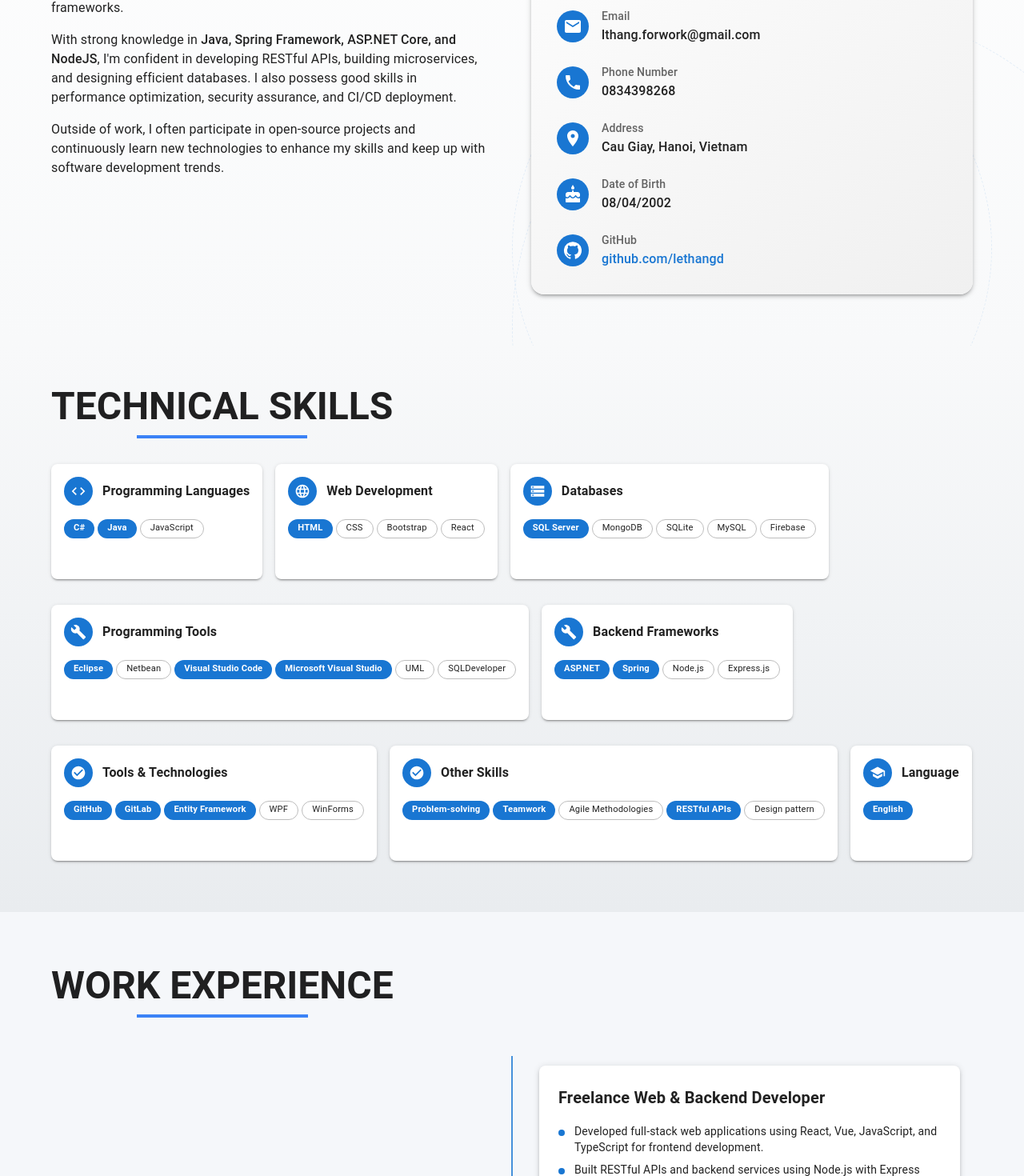
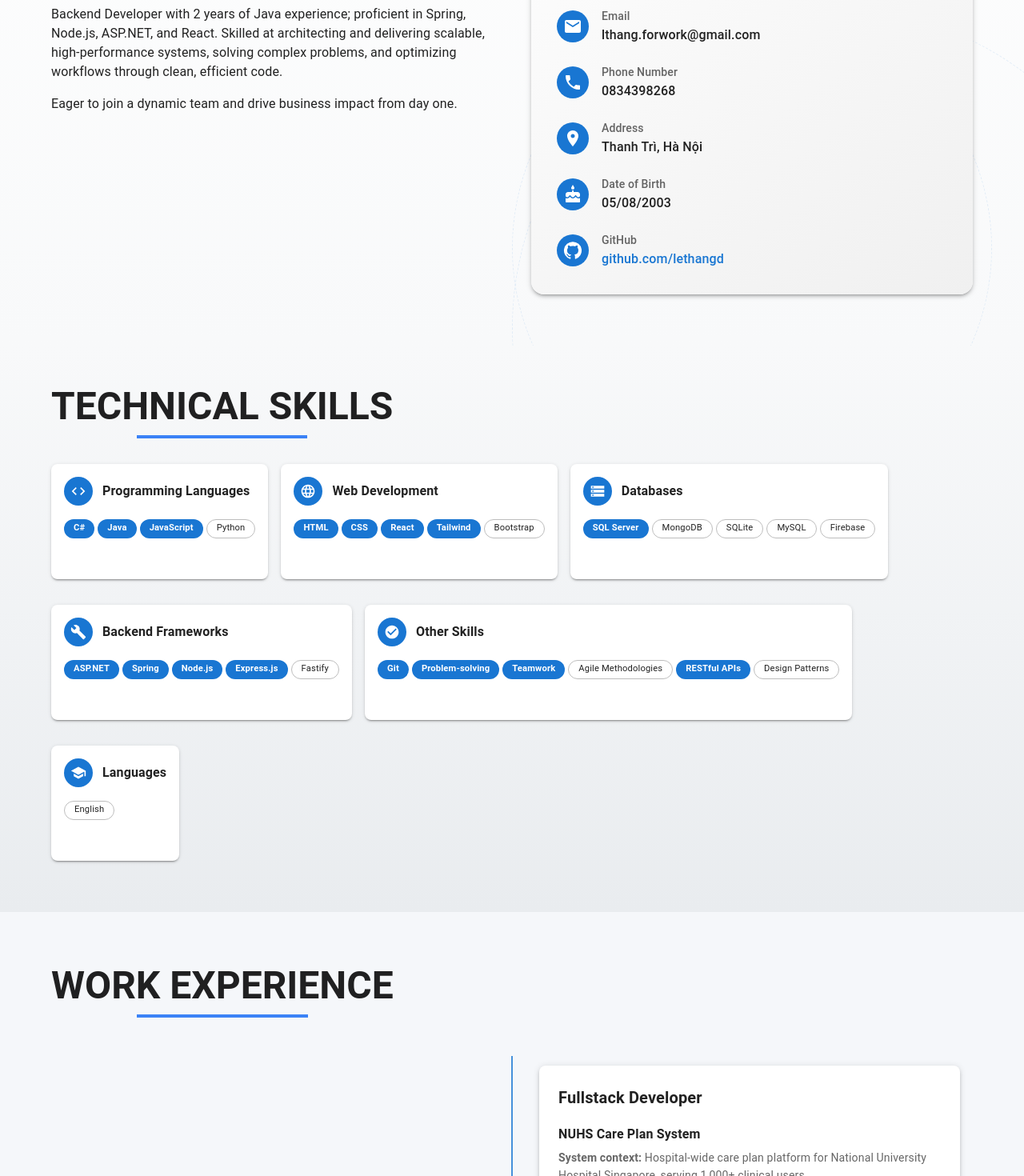
Before and after one commit to lethangd/portfolio, a React (Create React App) app: page / in a window 1280 px wide. Shown: the part 1302-2772 px from the top of the page at 80% size. Built offline with nearby package versions, Linux system fonts and the light colour scheme.

Commit message:
Refactor portfolio content: update personal descriptions, enhance project details, and improve skill levels for clarity and accuracy

```diff
--- a/public/index.html
+++ b/public/index.html
@@ -2,14 +2,14 @@
 <html lang="en">
   <head>
     <meta charset="utf-8" />
-    <link rel="icon" href="%PUBLIC_URL%/cv.PNG" />
+    <link rel="icon" href="%PUBLIC_URL%/cv.jpg" />
     <meta name="viewport" content="width=device-width, initial-scale=1" />
     <meta name="theme-color" content="#000000" />
     <meta
       name="description"
       content="My professional portfolio website showcasing projects and skills"
     />
-    <link rel="apple-touch-icon" href="%PUBLIC_URL%/cv.PNG" />
+    <link rel="apple-touch-icon" href="%PUBLIC_URL%/cv.jpg" />
     <!--
       manifest.json provides metadata used when your web app is installed on a
       user's mobile device or desktop. See https://developers.google.com/web/fundamentals/web-app-manifest/
--- a/src/components/About.tsx
+++ b/src/components/About.tsx
@@ -179,8 +179,7 @@ const About: React.FC = () => {
                 transition={{ delay: 0.2 }}
               >
                 <Typography variant="body1" paragraph sx={{ mt: 2 }}>
-                  I am a <Box component="span" sx={{ color: 'primary.main', fontWeight: 'bold' }}>Backend Developer</Box> with over 2 years of experience developing web applications and complex systems.
-                  I'm passionate about creating powerful and scalable software solutions using modern technologies and frameworks.
+                  Backend Developer with 2 years of Java experience; proficient in Spring, Node.js, ASP.NET, and React. Skilled at architecting and delivering scalable, high-performance systems, solving complex problems, and optimizing workflows through clean, efficient code.
                 </Typography>
               </motion.div>
 
@@ -192,9 +191,7 @@ const About: React.FC = () => {
                 transition={{ delay: 0.3 }}
               >
                 <Typography variant="body1" paragraph>
-                  With strong knowledge in <Box component="span" sx={{ fontWeight: 'medium' }}>Java, Spring Framework, ASP.NET Core, and NodeJS</Box>, I'm confident in developing
-                  RESTful APIs, building microservices, and designing efficient databases. I also possess good skills in performance optimization,
-                  security assurance, and CI/CD deployment.
+                  Eager to join a dynamic team and drive business impact from day one.
                 </Typography>
               </motion.div>
 
@@ -205,10 +202,6 @@ const About: React.FC = () => {
                 viewport={{ once: true }}
                 transition={{ delay: 0.4 }}
               >
-                <Typography variant="body1">
-                  Outside of work, I often participate in open-source projects and continuously learn new technologies
-                  to enhance my skills and keep up with software development trends.
-                </Typography>
               </motion.div>
             </Box>
           </Grid>
@@ -258,7 +251,7 @@ const About: React.FC = () => {
                 >
                   <Box sx={{ display: 'flex', justifyContent: 'center', mb: 4 }}>
                     <Avatar
-                      src={`${process.env.PUBLIC_URL}/cv.PNG`}
+                      src={`${process.env.PUBLIC_URL}/cv.jpg`}
                       alt="Le Minh Thang"
                       sx={{
                         width: 120,
@@ -273,11 +266,11 @@ const About: React.FC = () => {
 
                 <Grid container spacing={3}>
                   {[
-                    { icon: <Person />, label: "Full Name", value: "Le Minh Thang" },
+                    { icon: <Person />, label: "Full Name", value: "LÊ MINH THẮNG" },
                     { icon: <Email />, label: "Email", value: "lthang.forwork@gmail.com" },
                     { icon: <Phone />, label: "Phone Number", value: "0834398268" },
-                    { icon: <LocationOn />, label: "Address", value: "Cau Giay, Hanoi, Vietnam" },
-                    { icon: <Cake />, label: "Date of Birth", value: "08/04/2002" },
+                    { icon: <LocationOn />, label: "Address", value: "Thanh Trì, Hà Nội" },
+                    { icon: <Cake />, label: "Date of Birth", value: "05/08/2003" },
                     {
                       icon: <GitHub />,
                       label: "GitHub",
--- a/src/components/Education.tsx
+++ b/src/components/Education.tsx
@@ -4,7 +4,7 @@ import Grid from '@mui/material/Grid';
 import { School, DateRange, LocationOn, VerifiedUser, EmojiEvents } from '@mui/icons-material';
 import { motion } from 'framer-motion';
 
-interface Education {
+interface EducationItem {
   id: number;
   degree: string;
   institution: string;
@@ -31,23 +31,23 @@ interface Award {
   description?: string;
 }
 
-const educationList: Education[] = [
+const educationList: EducationItem[] = [
   {
     id: 1,
     degree: 'Software Engineering',
-    institution: 'FPT University',
+    institution: 'FPT UNIVERSITY',
     period: '2021 - 2025',
     location: 'Hanoi, Vietnam',
-    description: 'Studying the Software Engineering program, focusing on software development and related technologies.',
-    gpa: '3.0/4.0'
+    description: 'Major: Software Engineering',
+    gpa: '3.0/4'
   },
   {
     id: 2,
-    degree: 'Funix Business Certificate',
+    degree: 'Funix business certificate',
     institution: 'FUNIX',
     period: '2023 - 2025',
     location: 'Online',
-    description: 'Completed the Funix Business Certificate with courses focused on developing skills in the information technology industry.',
+    description: 'Certificate: Funix business certificate',
     gpa: '8.25/10'
   }
 ];
@@ -57,7 +57,7 @@ const certificationsList: Certification[] = [
     id: 1,
     title: 'Computer Communications',
     issuer: 'Coursera',
-    period: '2023',
+    period: '2022',
     url: 'https://coursera.org/share/5d2103f79b9fb228110ab22a49001871'
   },
   {
@@ -71,7 +71,7 @@ const certificationsList: Certification[] = [
     id: 3,
     title: 'Software Development Lifecycle Specialization',
     issuer: 'Coursera',
-    period: '2024',
+    period: '2023',
     url: 'https://coursera.org/share/c70a8b9308f0ecd6d345860e3e4a37b2'
   },
   {
@@ -93,31 +93,24 @@ const certificationsList: Certification[] = [
 const awardsList: Award[] = [
   {
     id: 1,
-    title: 'Scholarship for Best Project',
+    title: 'Top 10 Finalist - VPBank Technology Hackathon 2025',
+    issuer: 'VPBank',
+    year: '2024',
+    description: 'Top 10 Finalist - VPBank Technology Hackathon 2025'
+  },
+  {
+    id: 2,
+    title: 'TECHCOMBANK Scholarship for best project',
     issuer: 'TECHCOMBANK',
     year: '2023',
     description: 'Awarded for outstanding performance and innovative approach in developing a banking solution project.'
   },
   {
-    id: 2,
-    title: 'RIKI Japanese scholarship',
-    issuer: 'FPT SOFTWARE',
-    year: '2024',
-    description: 'Scholarship awarded for Japanese language proficiency and technical skills.'
-  },
-  {
     id: 3,
-    title: 'Achievement awards Spring',
-    issuer: 'FPTU',
-    year: '2023',
-    description: 'Recognition for academic excellence during the Spring semester.'
-  },
-  {
-    id: 4,
-    title: '30% Scholarship for 4 years',
-    issuer: 'FPTU',
-    year: '2021',
-    description: 'Merit-based scholarship covering 30% of tuition fees for the entire 4-year program.'
+    title: 'Academic Scholarship - FPT University',
+    issuer: 'FPT University',
+    year: '2022',
+    description: 'Merit-based scholarship awarded for academic excellence.'
   }
 ];
 
--- a/src/components/Experience.tsx
+++ b/src/components/Experience.tsx
@@ -1,24 +1,71 @@
 import React from 'react';
-import { Box, Container, Typography, Grid, Paper } from '@mui/material';
+import { Box, Chip, Container, Divider, Paper, Typography } from '@mui/material';
 import { Timeline, TimelineItem, TimelineSeparator, TimelineConnector, TimelineContent, TimelineDot, TimelineOppositeContent } from '@mui/lab';
-import { WorkOutline, BusinessCenter, Code, Laptop } from '@mui/icons-material';
+import { BusinessCenter, Code } from '@mui/icons-material';
+
+interface ExperienceProject {
+  title: string;
+  systemContext: string;
+  highlights: string[];
+  techStack: string;
+}
 
 interface ExperienceItem {
   id: number;
-  title: string;
   company: string;
   period: string;
-  description: string[];
-  logo?: string;
+  role: string;
+  projects: ExperienceProject[];
 }
 
 const experiences: ExperienceItem[] = [
   {
     id: 1,
-    title: 'Freelance Web & Backend Developer',
+    company: 'MEDICIA',
+    period: '1/2025 - Now',
+    role: 'Fullstack Developer',
+    projects: [
+      {
+        title: 'NUHS Care Plan System',
+        systemContext:
+          'Hospital-wide care plan platform for National University Hospital Singapore, serving 1,000+ clinical users.',
+        highlights: [
+          'Designed and built core backend services for a hospital-scale care plan system enabling clinicians to manage patient treatments, medications, appointments, and symptoms.',
+          'Solved complex system integration challenges between hospital EMR systems, internal admin portals, and patient-facing PWA through modular Spring Boot microservices and standardized data contracts.',
+          'Implemented secure and auditable workflows, including authentication, authorization, and activity logging, to meet healthcare compliance and traceability requirements.',
+          'Improved performance and scalability via service separation, query optimization, and reusable pagination/search abstractions, supporting thousands of daily clinical operations.',
+          'Enabled faster clinical workflows and improved UX by delivering reliable APIs for real-time patient data access, reducing manual handling and operational friction for medical staff.'
+        ],
+        techStack: 'Java, Spring Boot, Microservices, SQL, REST APIs'
+      },
+      {
+        title: 'Savanna Healthcare Platform',
+        systemContext:
+          'Multi-tenant telepharmacy & care management platform deployed to 3 healthcare organizations.',
+        highlights: [
+          'Architected and built a modular, healthcare platform enabling multi-organization deployment with centralized governance and tenant isolation.',
+          'Designed backend APIs and core workflows for telepharmacy operations, covering medication orders, dispensing, patient profiles, appointments, symptoms, and treatment content.',
+          'Led development of the Careplan Portal, the operational backbone for pharmacists and healthcare staff, ensuring consistency, auditability, and regulatory alignment across tenants.',
+          'Built patient-facing applications (Savanna, Haven, Tracker) supporting medication adherence, reminders, pickup scheduling, and symptom tracking to enable continuous care outside clinics.',
+          'Improved scalability and performance by introducing Redis caching for high-read datasets, reducing backend load and improving API responsiveness.',
+          'Containerized backend services with Docker, enabling consistent deployments and faster onboarding of new partner organizations.',
+          'Collaborated cross-functionally with product managers, healthcare stakeholders, and engineers to translate complex domain requirements into maintainable system designs.'
+        ],
+        techStack: 'Node.js (Fastify), Vue.js, Redis, Docker, SQL'
+      }
+    ]
+  },
+  {
+    id: 2,
     company: 'Self-employed',
     period: '2023 - Present',
-    description: [
+    role: 'Freelance Web & Backend Developer',
+    projects: [
+      {
+        title: 'Freelance Web & Backend Developer',
+        systemContext:
+          'Delivered full-stack web applications and backend services for various clients across multiple technology stacks.',
+        highlights: [
           'Developed full-stack web applications using React, Vue, JavaScript, and TypeScript for frontend development.',
           'Built RESTful APIs and backend services using Node.js with Express framework.',
           'Created enterprise applications with Java Spring Boot for business clients.',
@@ -26,18 +73,30 @@ const experiences: ExperienceItem[] = [
           'Worked with SQL and NoSQL databases including MySQL, MongoDB, and SQL Server.',
           'Provided maintenance and debugging services for existing applications across multiple technology stacks.'
         ],
+        techStack:
+          'React, Vue, JavaScript, TypeScript, Node.js, Express.js, Java, Spring Boot, ASP.NET Core, Entity Framework, MySQL, MongoDB, SQL Server'
+      }
+    ]
   },
   {
-    id: 2,
-    title: 'Fresher Java Backend Developer',
+    id: 3,
     company: 'VNPT-IT',
     period: '6/2023 - 6/2024',
-    description: [
-      'Participated in developing and maintaining the Hospital Management Information System (HMIS) used in local hospitals and health centers.',
-      'Worked with Spring framework to maintain and improve backend systems for enterprise applications.',
-      'Supported development and debugging of Java-based applications using Spring, JSP, and Oracle.',
-      'Participated in sprint planning meetings and code reviews with the development team.'
+    role: 'Fresher Java Backend Developer',
+    projects: [
+      {
+        title: 'Hospital Management Information System (HMIS)',
+        systemContext:
+          'National-scale Hospital Management Information System deployed across all hospitals and local health stations nationwide.',
+        highlights: [
+          'Engineered core backend modules for a large-scale HMIS using Spring Framework and Oracle, supporting day-to-day clinical and administrative operations.',
+          'Built the Pharmacy module to manage pharmaceutical inventory, prescriptions, and drug dispensing workflows at scale.',
+          'Implemented the Vaccination module to track immunization records and schedules, supporting longitudinal patient history.',
+          'Ensured system stability and performance by maintaining legacy components and optimizing SQL queries for high-volume transactional workloads.'
         ],
+        techStack: 'Java, Spring Framework, Oracle, SQL'
+      }
+    ]
   }
 ];
 
@@ -100,11 +159,27 @@ const Experience: React.FC = () => {
                   className="hover:shadow-lg"
                 >
                   <Typography variant="h6" component="h3" fontWeight="bold">
-                    {experience.title}
+                    {experience.role}
                   </Typography>
+
                   <Box sx={{ mt: 2 }}>
-                    {experience.description.map((desc, i) => (
-                      <Box key={i} sx={{ display: 'flex', alignItems: 'flex-start', mt: 1 }}>
+                    {experience.projects.map((project, projectIndex) => (
+                      <Box key={project.title} sx={{ mt: projectIndex === 0 ? 0 : 2.5 }}>
+                        {projectIndex !== 0 && <Divider sx={{ my: 2 }} />}
+
+                        <Typography variant="subtitle1" fontWeight="bold" sx={{ mb: 0.5 }}>
+                          {project.title}
+                        </Typography>
+
+                        <Typography variant="body2" color="text.secondary" sx={{ mb: 1.5, lineHeight: 1.6 }}>
+                          <Box component="span" sx={{ fontWeight: 700 }}>
+                            System context:{' '}
+                          </Box>
+                          {project.systemContext}
+                        </Typography>
+
+                        {project.highlights.map((desc, i) => (
+                          <Box key={`${project.title}-${i}`} sx={{ display: 'flex', alignItems: 'flex-start', mt: 1 }}>
                             <Box
                               sx={{
                                 width: 8,
@@ -116,7 +191,24 @@ const Experience: React.FC = () => {
                                 flexShrink: 0,
                               }}
                             />
-                        <Typography variant="body2">{desc}</Typography>
+                            <Typography variant="body2" sx={{ lineHeight: 1.7 }}>
+                              {desc}
+                            </Typography>
+                          </Box>
+                        ))}
+
+                        <Box sx={{ mt: 1.75, display: 'flex', flexWrap: 'wrap', gap: 1, alignItems: 'center' }}>
+                          <Typography variant="body2" sx={{ fontWeight: 700 }}>
+                            Tech stack:
+                          </Typography>
+                          {project.techStack
+                            .split(',')
+                            .map((t) => t.trim())
+                            .filter(Boolean)
+                            .map((tech) => (
+                              <Chip key={`${project.title}-${tech}`} label={tech} size="small" />
+                            ))}
+                        </Box>
                       </Box>
                     ))}
                   </Box>
--- a/src/components/Projects.tsx
+++ b/src/components/Projects.tsx
@@ -23,57 +23,57 @@ const projects: Project[] = [
   {
     id: 1,
     title: 'Sports Court Booking and Management System',
-    description: 'A sports court booking and management system with microservices architecture',
+    description: 'A sports court booking and management system for players and court owners to book courts, manage courts, find coaches, and manage match pairings.',
     image: `${process.env.PUBLIC_URL}/scrms.png`,
-    period: '12/2024 - 3/2025',
+    period: '12/2024 - 03/2025',
     teamSize: 5,
     role: 'Leader',
-    technologies: 'ASP.NET 8, PostgreSQL, Redis, RabbitMQ, Docker, OAuth2, CQRS, Vertical Slice Architecture, Clean Architecture, YARP API Gateway, Domain-Driven Design, SignalR',
-    tags: ['ASP.NET', 'Microservices', 'React', 'CQRS', 'Docker', 'PostgreSQL', 'Redis', 'RabbitMQ', 'DDD', 'Vertical Slice', 'SignalR'],
+    technologies: 'Microservices, ASP.NET 8, PostgreSQL, Redis, RabbitMQ, Docker, OAuth2, CQRS, Vertical Slice Architecture, Clean Architecture',
+    tags: ['ASP.NET', 'Microservices', 'CQRS', 'Docker', 'PostgreSQL', 'Redis', 'RabbitMQ'],
     githubLink: 'https://github.com/SCRMS-FPT',
     responsibilities: [
-      'Led the team, developed both frontend (React) and backend (ASP.NET 8) for the Sports Court Booking System',
-      'Acted as Scrum Master, organized sprint planning, daily stand-ups, and retrospectives',
-      'Developed booking features, integrated payment and user management, using PostgreSQL and CQRS',
-      'Implemented API Gateway using YARP and message queuing with RabbitMQ',
-      'Applied Domain-Driven Design principles for complex business logic'
+      'Led the team and architected the microservices architecture',
+      'Developed backend services for court booking, payment management, and reporting',
+      'Integrated court owner features for handling bookings, payments, and reports',
+      'Implemented API Gateway using Clean Architecture and CQRS patterns',
+      'Applied OAuth2 for secure authentication and authorization'
     ]
   },
   {
     id: 2,
     title: 'E-commerce Platform',
-    description: 'E-commerce platform with clean architecture and CQRS',
+    description: 'A feature-rich e-commerce website that allows users to manage products, place orders, and make payments while ensuring a seamless and secure shopping experience.',
     image: `${process.env.PUBLIC_URL}/Real-time E-commerce Website.png`,
     period: '10/2024 - 11/2024',
     teamSize: 2,
     role: 'Leader',
-    technologies: 'ASP.NET 6, RESTful API, Clean Architecture, CQRS, React, Microsoft SQL Server, SignalR',
-    tags: ['ASP.NET', 'RESTful API', 'React', 'CQRS', 'SQL Server', 'Clean Architecture', 'SignalR'],
+    technologies: 'ASP.NET 6, Restful API, Clean Architecture, CQRS, Reactjs, Microsoft SQL Server',
+    tags: ['ASP.NET', 'RESTful API', 'React', 'CQRS', 'SQL Server', 'Clean Architecture'],
     githubLink: 'https://github.com/thanhhdhe/ProjectPRN231.git',
     responsibilities: [
       'Developed APIs for product management, order processing, and payment integration',
       'Applied CQRS for efficient read/write operations',
       'Implemented Clean Architecture for better separation of concerns',
-      'Added real-time notifications using SignalR for order updates and inventory changes'
+      'Built responsive UI using React and modern styling techniques'
     ]
   },
   {
     id: 3,
     title: 'Real-time E-commerce Website',
-    description: 'Real-time e-commerce website using Node.js and Socket.io',
+    description: 'Developed a real-time e-commerce website with features such as live updates for product availability, cart modifications, and order status changes using Socket.io for real-time communication.',
     image: `${process.env.PUBLIC_URL}/Real-time E-commerce Website.png`,
     period: '11/2024 - 12/2024',
     teamSize: 1,
-    role: 'Fullstack developer',
-    technologies: 'Node.js, React, Socket.io, MongoDB, Firebase',
-    tags: ['Node.js', 'React', 'Socket.io', 'MongoDB', 'Firebase'],
+    role: 'Fullstack Developer',
+    technologies: 'Node.js, React, Express.js, Rest API, Socket.io, MongoDB',
+    tags: ['Node.js', 'React', 'Socket.io', 'MongoDB', 'Express.js'],
     githubLink: 'https://github.com/lethangd/be_asm3njs.git',
     demoLink: 'https://lethangd.github.io/admin_asm3njs/',
     responsibilities: [
       'Developed APIs for product management, order processing, and payment integration',
       'Implemented interactive user interface and admin dashboard',
       'Integrated Socket.io for real-time updates',
-      'Added Firebase for user authentication and real-time database functionalities'
+      'Added MongoDB for flexible data storage and Firebase for authentication'
     ]
   },
   {
--- a/src/components/Skills.tsx
+++ b/src/components/Skills.tsx
@@ -20,7 +20,8 @@ const skillCategories: SkillCategory[] = [
     skills: [
       { name: 'C#', level: 'Advanced' },
       { name: 'Java', level: 'Advanced' },
-      { name: 'JavaScript', level: 'Intermediate' },
+      { name: 'JavaScript', level: 'Advanced' },
+      { name: 'Python', level: 'Intermediate' },
     ]
   },
   {
@@ -28,9 +29,10 @@ const skillCategories: SkillCategory[] = [
     icon: <Language fontSize="small" />,
     skills: [
       { name: 'HTML', level: 'Advanced' },
-      { name: 'CSS', level: 'Intermediate' },
+      { name: 'CSS', level: 'Advanced' },
+      { name: 'React', level: 'Advanced' },
+      { name: 'Tailwind', level: 'Advanced' },
       { name: 'Bootstrap', level: 'Intermediate' },
-      { name: 'React', level: 'Intermediate' },
     ]
   },
   {
@@ -45,54 +47,33 @@ const skillCategories: SkillCategory[] = [
     ]
   },
   {
-    title: 'Programming Tools',
-    icon: <Build fontSize="small" />,
-    skills: [
-      { name: 'Eclipse', level: 'Advanced' },
-      { name: 'Netbean', level: 'Intermediate' },
-      { name: 'Visual Studio Code', level: 'Advanced' },
-      { name: 'Microsoft Visual Studio', level: 'Advanced' },
-      { name: 'UML', level: 'Intermediate' },
-      { name: 'SQLDeveloper', level: 'Intermediate' },
-    ]
-  },
-  {
     title: 'Backend Frameworks',
     icon: <Build fontSize="small" />,
     skills: [
       { name: 'ASP.NET', level: 'Advanced' },
       { name: 'Spring', level: 'Advanced' },
-      { name: 'Node.js', level: 'Intermediate' },
-      { name: 'Express.js', level: 'Intermediate' },
-    ]
-  },
-  {
-    title: 'Tools & Technologies',
-    icon: <CheckCircle fontSize="small" />,
-    skills: [
-      { name: 'GitHub', level: 'Advanced' },
-      { name: 'GitLab', level: 'Advanced' },
-      { name: 'Entity Framework', level: 'Advanced' },
-      { name: 'WPF', level: 'Intermediate' },
-      { name: 'WinForms', level: 'Intermediate' },
+      { name: 'Node.js', level: 'Advanced' },
+      { name: 'Express.js', level: 'Advanced' },
+      { name: 'Fastify', level: 'Intermediate' },
     ]
   },
   {
     title: 'Other Skills',
     icon: <CheckCircle fontSize="small" />,
     skills: [
+      { name: 'Git', level: 'Advanced' },
       { name: 'Problem-solving', level: 'Advanced' },
       { name: 'Teamwork', level: 'Advanced' },
       { name: 'Agile Methodologies', level: 'Intermediate' },
       { name: 'RESTful APIs', level: 'Advanced' },
-      { name: 'Design pattern', level: 'Intermediate' },
+      { name: 'Design Patterns', level: 'Intermediate' },
     ]
   },
   {
-    title: 'Language',
+    title: 'Languages',
     icon: <School fontSize="small" />,
     skills: [
-      { name: 'English', level: 'Advanced' },
+      { name: 'English', level: 'Intermediate' },
     ]
   }
 ];
```
Also changed, not shown: src/components/Hero.tsx (+5 -6 lines), public/cv.PNG (deleted), public/cv.jpg (added). Lines whose indentation alone changed are shown as unchanged.
